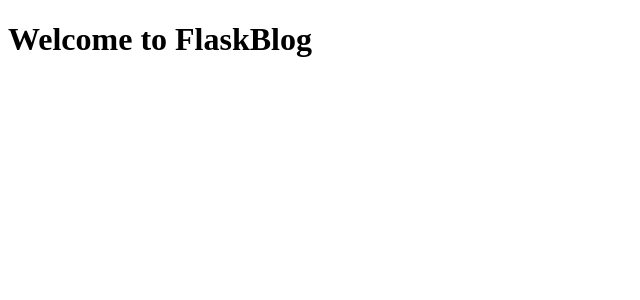
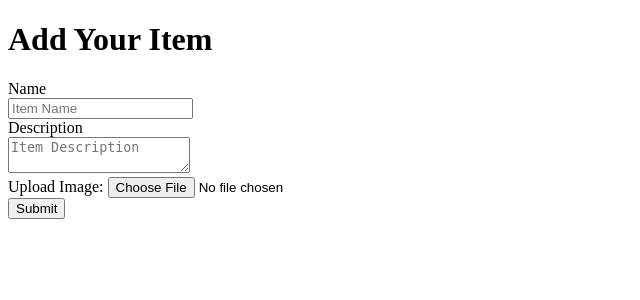
Before and after one commit to mika-okamoto/Stinger-Seller, a Flask app: page /add-item in a window 1280 px wide. Shown: the top 300 px of the page, without its empty margins (0-640 px from the left). Run offline with Flask 3, Linux system fonts and the light colour scheme.

Commit message:
basic add item form

```diff
--- a/app/schema.sql
+++ b/app/schema.sql
@@ -3,7 +3,7 @@ DROP TABLE IF EXISTS item;
 CREATE TABLE item (
     id INTEGER PRIMARY KEY AUTOINCREMENT,
     created TIMESTAMP NOT NULL DEFAULT CURRENT_TIMESTAMP,
-    title TEXT NOT NULL,
+    name TEXT NOT NULL,
     description TEXT NOT NULL,
     image_path TEXT NOT NULL,
 );
--- a/app/templates/add.html
+++ b/app/templates/add.html
@@ -3,9 +3,32 @@
 <head>
     <meta charset="UTF-8">
     <link rel="stylesheet" href="{{ url_for('static', filename= 'css/style.css') }}">
-    <title>FlaskBlog</title>
+    <title>Add Item</title>
 </head>
 <body>
-   <h1>Welcome to FlaskBlog</h1>
+   <h1>Add Your Item</h1>
+   <form method="post" action="" enctype="multipart/form-data">
+    <div class="form-group">
+        <label for="name">Name</label><br>
+        <input type="text" name="name"
+               placeholder="Item Name" class="form-control"
+               value="{{ request.form['title'] }}"></input>
+    </div>
+
+    <div class="form-group">
+        <label for="description">Description</label><br>
+        <textarea name="description" placeholder="Item Description"
+                  class="form-control">{{ request.form['description'] }}</textarea>
+    </div>
+
+    <div class="form-group">
+        <label for="image">Upload Image:</label>
+        <input type="file" name="image" id="image" accept="image/*" value="{{ request.form['image_path'] }}">
+    </div>
+
+    <div class="form-group">
+        <button type="submit" class="btn btn-primary">Submit</button>
+    </div>
+</form>
 </body>
 </html>
```
